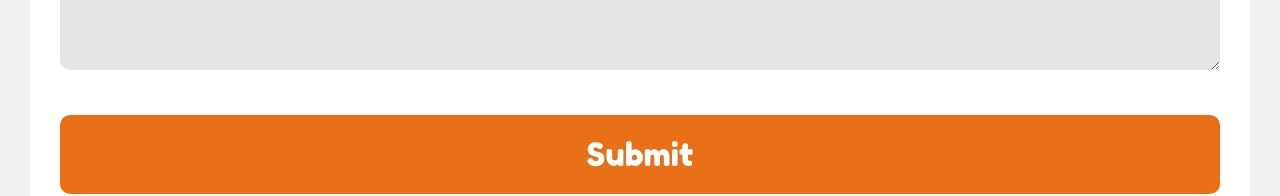
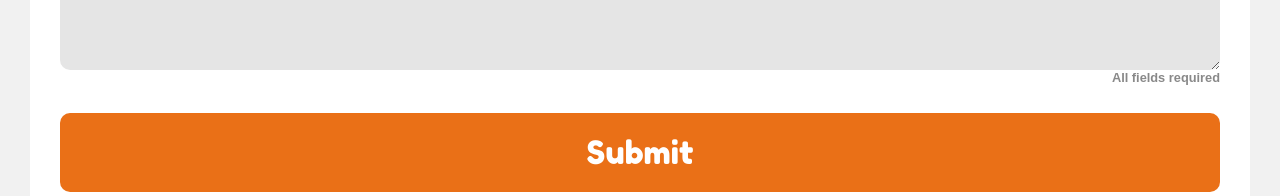
Before and after one commit to KevinW90/portfolio, a React (Create React App) app: page / in a window 1280 px wide. Shown: the part 601-797 px from the top of the page. Built offline with nearby package versions, Linux system fonts and the light colour scheme; a web font is replaced by a local one.

Commit message:
added social icons (FA brands lib)

```diff
--- a/package.json
+++ b/package.json
@@ -4,6 +4,7 @@
   "private": true,
   "dependencies": {
     "@fortawesome/fontawesome-svg-core": "^1.2.34",
+    "@fortawesome/free-brands-svg-icons": "^5.15.2",
     "@fortawesome/free-solid-svg-icons": "^5.15.2",
     "@fortawesome/react-fontawesome": "^0.1.14",
     "@testing-library/jest-dom": "^5.11.9",
--- a/src/components/Item.jsx
+++ b/src/components/Item.jsx
@@ -1,6 +1,11 @@
 import { useState } from 'react';
 import { FontAwesomeIcon } from '@fortawesome/react-fontawesome';
 import { faExternalLinkAlt } from '@fortawesome/free-solid-svg-icons';
+import {
+  faGithub,
+  faLinkedinIn,
+  faDiscord
+} from '@fortawesome/free-brands-svg-icons';
 
 function Item({page, display}) {
   let badge;
@@ -170,7 +175,9 @@ function ContactItem({badge}) {
               value={form.message}
               onChange={updateForm}
             />
+            <p className="req-text">All fields required</p>
           </label>
+
 
           <input
             className="cta"
@@ -178,6 +185,11 @@ function ContactItem({badge}) {
           />
         </form>
 
+        <div className="social">
+          <FontAwesomeIcon className="social__icon" icon={faGithub} />
+          <FontAwesomeIcon className="social__icon" icon={faLinkedinIn} />
+          <FontAwesomeIcon className="social__icon" icon={faDiscord} />
+        </div>
       </div>
     </div>
   )
--- a/src/styles/Contact.scss
+++ b/src/styles/Contact.scss
@@ -13,5 +13,24 @@ form {
       border: none;
       background: #E5E5E5;
     }
+
+    .req-text {
+      margin-top: 0;
+      font-size: .8rem;
+      color: #898989;
+      text-align: right;
+    }
+  }
+
+  .cta {
+    margin-top: 0;
   }
 }
+
+.social {
+  margin-top: 10px;
+
+  &__icon {
+    margin-right: 10px;
+  }
+}
```
Also changed, not shown: 1 other file (tests, documents, lock files or other folders).
